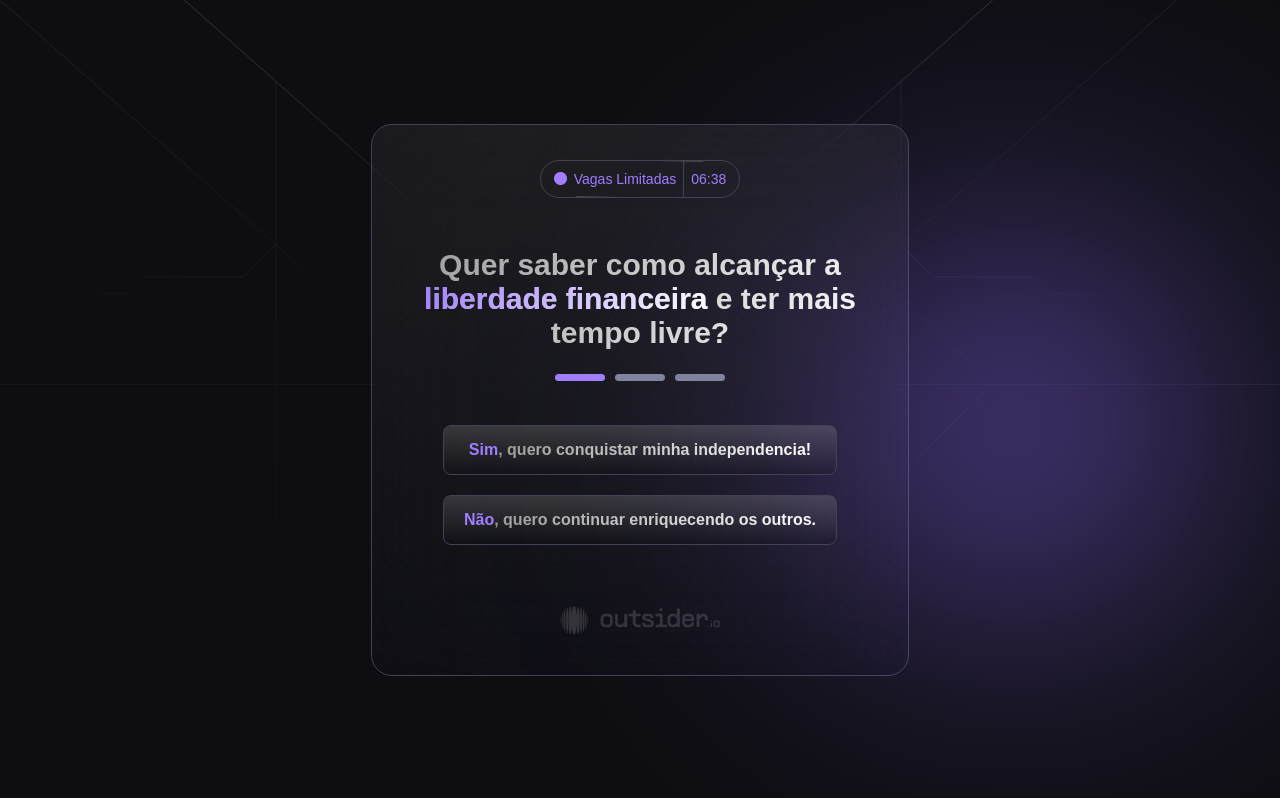
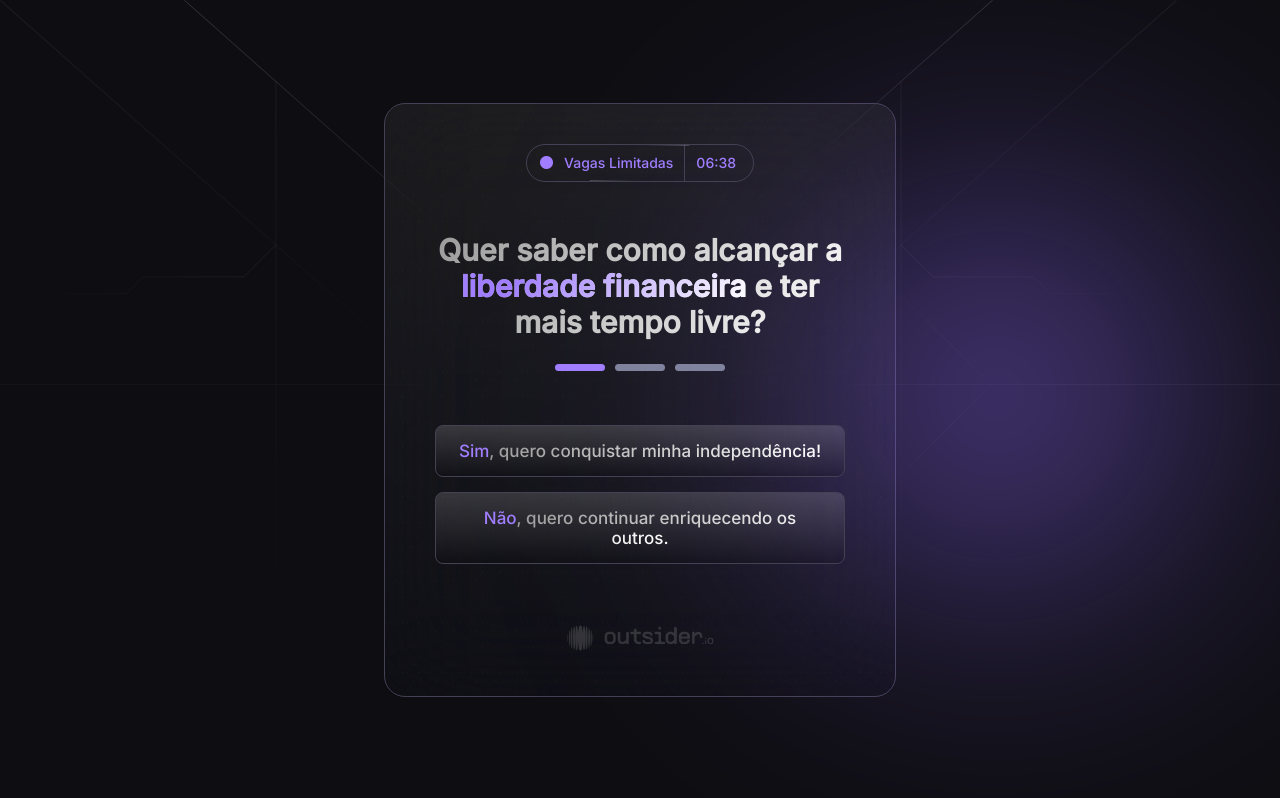
Before and after one commit to Onovex/outsider-associados-quiz, a plain HTML site: page index.html in a window 1280 px wide. Drawn offline with Linux system fonts and the light colour scheme.

Commit message:
refactor: alterações gerais no visual

```diff
--- a/index.html
+++ b/index.html
@@ -4,6 +4,10 @@
     <meta charset="UTF-8">
     <meta name="viewport" content="width=device-width, initial-scale=1.0">
     <link rel="stylesheet" href="./style.css">
+    <!-- <link rel="icon" type="image/x-icon" href="/images/favicon.ico"> -->
+    <link rel="preconnect" href="https://fonts.googleapis.com">
+    <link rel="preconnect" href="https://fonts.gstatic.com" crossorigin>
+    <link href="https://fonts.googleapis.com/css2?family=Inter:ital,opsz,wght@0,14..32,500;1,14..32,500&display=swap" rel="stylesheet">
 </head>
 <body>
     <section data-section-steps class="main-section show-flex">
@@ -50,7 +54,7 @@
 
                 <div class="steps-container-yes">
                     <button data-step-button="1" class="step-button">
-                        <span class="emphasis">Sim</span><span class="text-gradient">, quero conquistar minha independencia!</span>
+                        <span class="emphasis">Sim</span><span class="text-gradient">, quero conquistar minha independência!</span>
                     </button>
 
                     <button data-step-button="2" class="step-button hide">
@@ -72,7 +76,7 @@
                     </button>
 
                     <button data-step-button="3" class="step-button hide">
-                        <span class="emphasis">Não</span><span class="text-gradient">, vou deixar essa oportunidade única passar.</span>
+                        <span class="emphasis">Não</span><span class="text-gradient">, vou deixar essa chance única passar.</span>
                     </button>
                 </div>
             </div>
--- a/style.css
+++ b/style.css
@@ -1,3 +1,5 @@
+@import url('https://fonts.googleapis.com/css2?family=Inter:ital,opsz,wght@0,14..32,500;1,14..32,500&display=swap');
+
 :root {
     --purple-dark: #926BFF;
     --emphasis-color: #A07EFF;
@@ -13,7 +15,7 @@ html, body {
     height: 100%;
     width: 100%;
 
-    font-family: sans-serif;
+    font-family: "Inter", sans-serif;
 }
 
 .text-gradient {
@@ -37,7 +39,7 @@ body {
     opacity: 0;
     display: flex;
 
-    max-width: 486px;
+    max-width: 460px;
     width: 80vw;
 
     align-items: center;
@@ -45,7 +47,7 @@ body {
     justify-content: space-between;
     gap: 40px;
 
-    padding: 35px 25px;
+    padding: 40px 25px;
 
     border: 1px solid var(--border-color);
     border-radius: 21px;
@@ -64,7 +66,7 @@ body {
     position: relative;
     z-index: 2;
 
-    max-width: 480px;
+    max-width: 460px;
     width: 90vw;
 
 
@@ -73,7 +75,7 @@ body {
     flex-direction: column;
     gap: 45px;
 
-    padding: 35px 25px;
+    padding: 55px 25px;
 
     border: 1px solid var(--border-color);
     border-radius: 21px;
@@ -92,7 +94,7 @@ body {
     position: relative;
     z-index: 2;
 
-    max-width: 480px;
+    max-width: 460px;
     width: 90vw;
 
 
@@ -188,7 +190,8 @@ body {
 
     display: flex;
     align-items: center;
-    gap: 7px;
+    gap: 11px;
+    width: 200px;
 }
 
 .limited-text {
@@ -237,7 +240,7 @@ body {
     gap: 10px;
     opacity: 1;
 
-    margin-bottom: 20px;
+    margin-bottom: 30px;
     transition: opacity 0.5s ease-in-out;
 
 }
@@ -256,13 +259,14 @@ body {
 }
 
 .steps-container-yes {
-    margin-bottom: 20px;
+    margin-bottom: 15px;
 }
 
 .step-button {
     cursor: pointer;
     background-color: transparent;
     opacity: 1;
+    font-family: inherit;
 
     width: calc(100% - 50px);
 
@@ -270,19 +274,19 @@ body {
     border-radius: 8px;
     border: 1px solid var(--border-color);
 
-    font-size: 16px;
-    font-weight: 600;
+    font-size: 17px;
+    font-weight: 500;
     text-align: center;
 
     background: linear-gradient(rgba(255, 255, 255, 0.15), rgba(0, 0, 0, 0.14));
     min-height: 50px;
-    padding: 10px 20px;
+    padding: 15px 18px;
 
     transition: opacity 0.5s ease-in-out;
 }
 
 .step-button:hover {
-    /* background: linear-gradient(rgba(144, 144, 144, 0.15), rgba(255, 255, 255, 0.14));; */
+    background: linear-gradient(rgba(144, 144, 144, 0.15), rgba(255, 255, 255, 0.14));;
 }
 
 a {
@@ -297,7 +301,7 @@ a {
 }
 
 .logo {
-    width: 170px;
+    width: 155px;
 }
 
 /* final */
@@ -306,7 +310,7 @@ a {
     color: rgb(176 176 176);
 
     font-weight: 500;
-    font-size: 18px;
+    font-size: 16px;
 
     line-height: 150%;
     text-align: center;
@@ -353,6 +357,7 @@ a {
 .title {
     text-align: center;
     font-size: 30px;
+    max-width: 420px;
 }
 
 .emphasis {
@@ -360,7 +365,7 @@ a {
 }
 
 .emphasis-gradient {
-    background: linear-gradient(0.35turn, var(--emphasis-color), #FFFFFF);
+    background: linear-gradient(0.35turn, var(--emphasis-color) 20%, #FFFFFF);
     -webkit-background-clip: text;
             background-clip: text;
     -webkit-text-fill-color: transparent;
@@ -368,7 +373,7 @@ a {
 
 .brilho {
     position: absolute;
-    top: 50%;
+    top: 45%;
     left: 115%;
     width: 50px;
     height: 50px;
```
